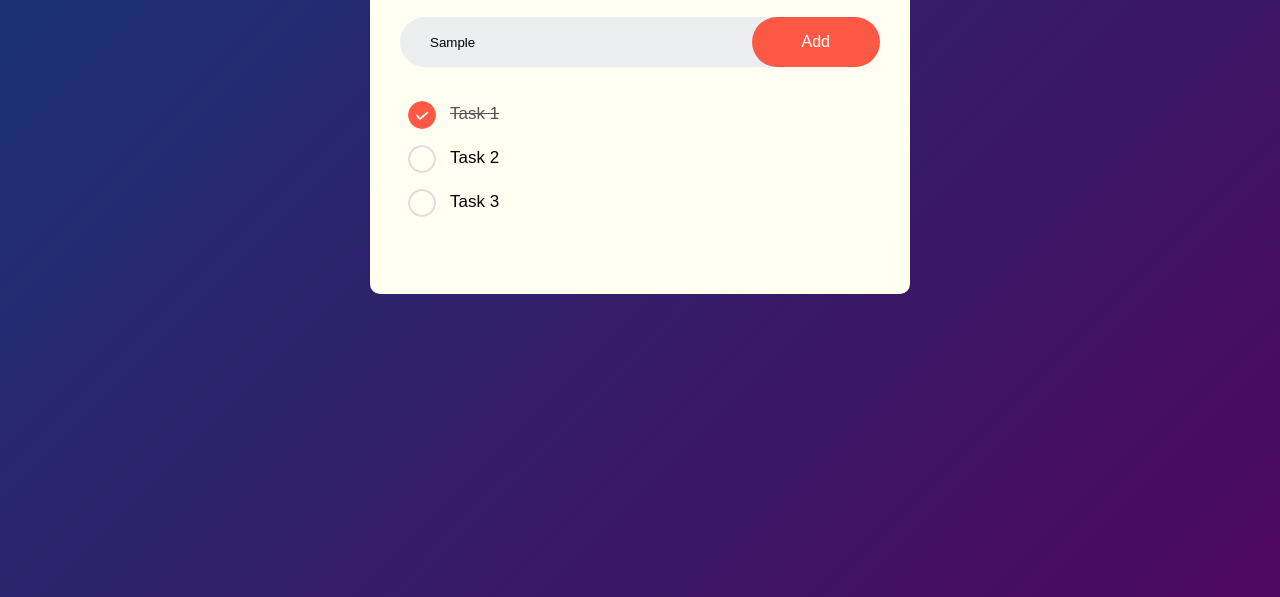
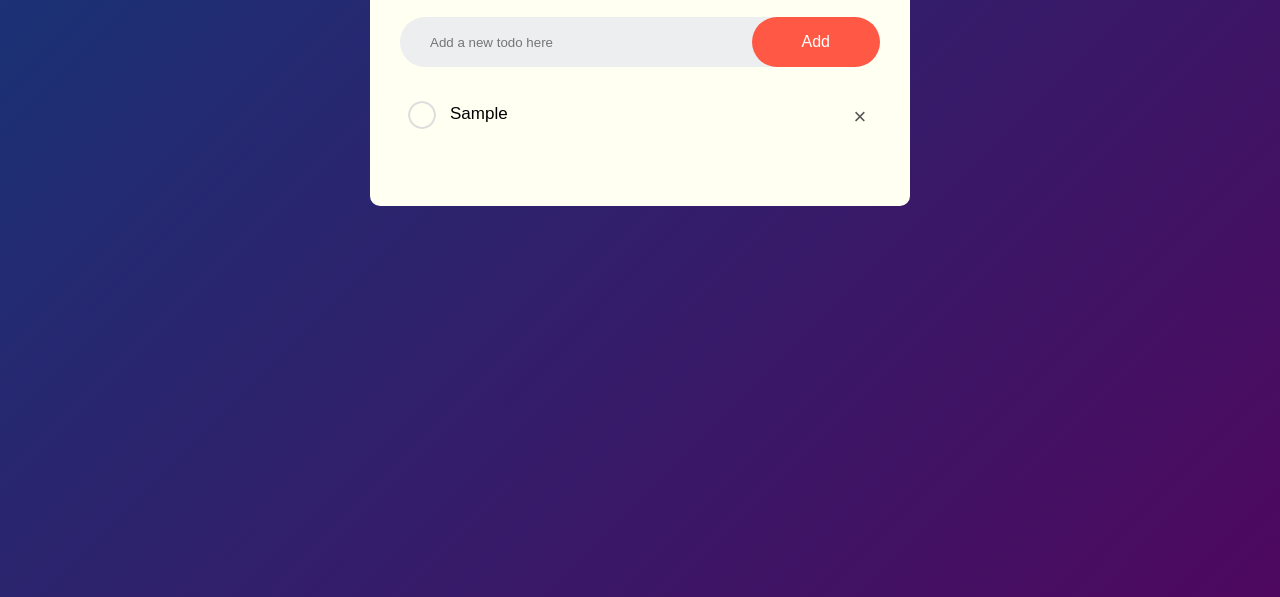
Before and after one commit to ksupa/To-Do-List, a plain HTML site: page index.html in a window 1280 px wide. Both pictures are taken after typing "Sample" into the empty fields and a click on the button "Add". Shown: the part 203-800 px from the top of the page. Drawn offline with Linux system fonts and the light colour scheme.

Commit message:
Added javascript click functionality to add and delete tasks

```diff
--- a/css/styles.css
+++ b/css/styles.css
@@ -106,3 +106,20 @@ ul li.completed {
 ul li.completed::before {
     background-image: url(../img/checked.png);
 }
+
+ul li span {
+    position: absolute;
+    right: 0;
+    top: 5px;
+    width: 40px;
+    height: 40px;
+    font-size: 22px;
+    color: #555;
+    line-height: 40px;
+    text-align: center;
+    border-radius: 50%;
+}
+
+ul li span:hover {
+    background: var(--todo-background);
+}
--- a/index.html
+++ b/index.html
@@ -6,6 +6,7 @@
     <title>To Do List</title>
 
     <link rel="stylesheet" href="css/styles.css">
+    <script src="js/main.js" defer></script>
 </head>
 <body>
     <div class="container">
@@ -15,13 +16,11 @@
             <div class="row">
                 <input type="text" id="input-box" placeholder="Add a new todo here">
 
-                <button>Add</button>
+                <button onclick="addTask()">Add</button>
             </div>
 
             <ul class="list-container">
-                <li class="completed">Task 1</li>
-                <li>Task 2</li>
-                <li>Task 3</li>
+
             </ul>
         </div>
     </div>
--- a/js/main.js
+++ b/js/main.js
@@ -0,0 +1,27 @@
+const inputBox = document.querySelector('#input-box');
+const listContainer = document.querySelector('.list-container');
+
+function addTask() {
+    if (inputBox.value === '') {
+        alert('There is no task.');
+    }
+    else {
+        let li = document.createElement('li');
+        li.innerHTML = inputBox.value;
+        listContainer.appendChild(li);
+        inputBox.value = '';
+
+        let span = document.createElement('span');
+        span.innerHTML = '\u00d7';
+        li.appendChild(span);
+    }
+}
+
+listContainer.addEventListener('click', function(e) {
+    if(e.target.tagName === 'LI') {
+        e.target.classList.toggle('completed');
+    }
+    else if (e.target.tagName === 'SPAN') {
+        e.target.parentElement.remove();
+    }
+}, false)
```
